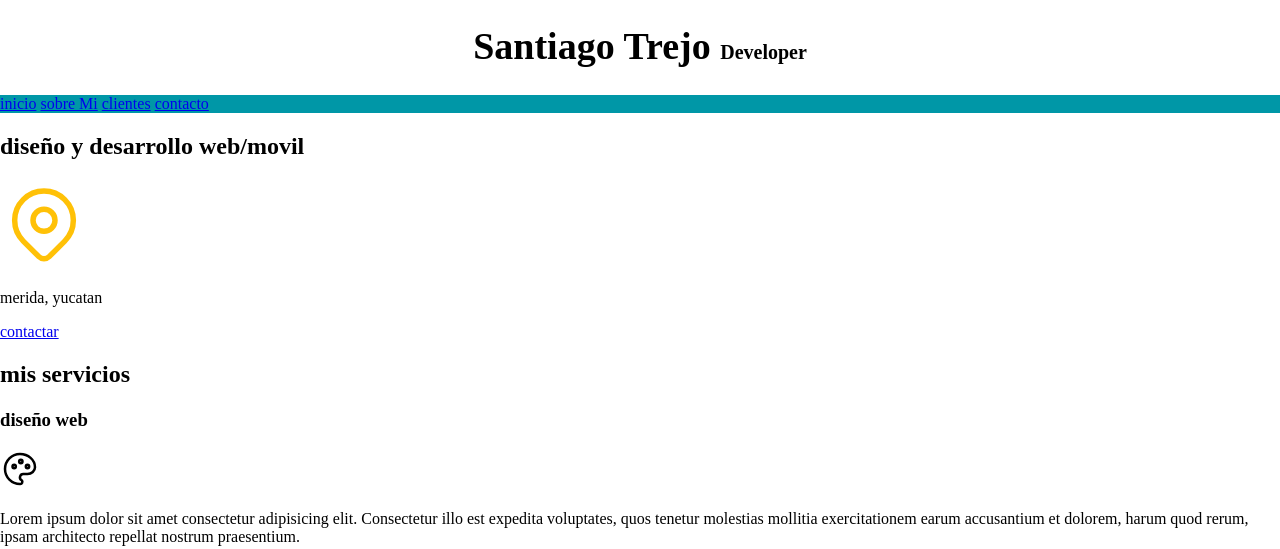
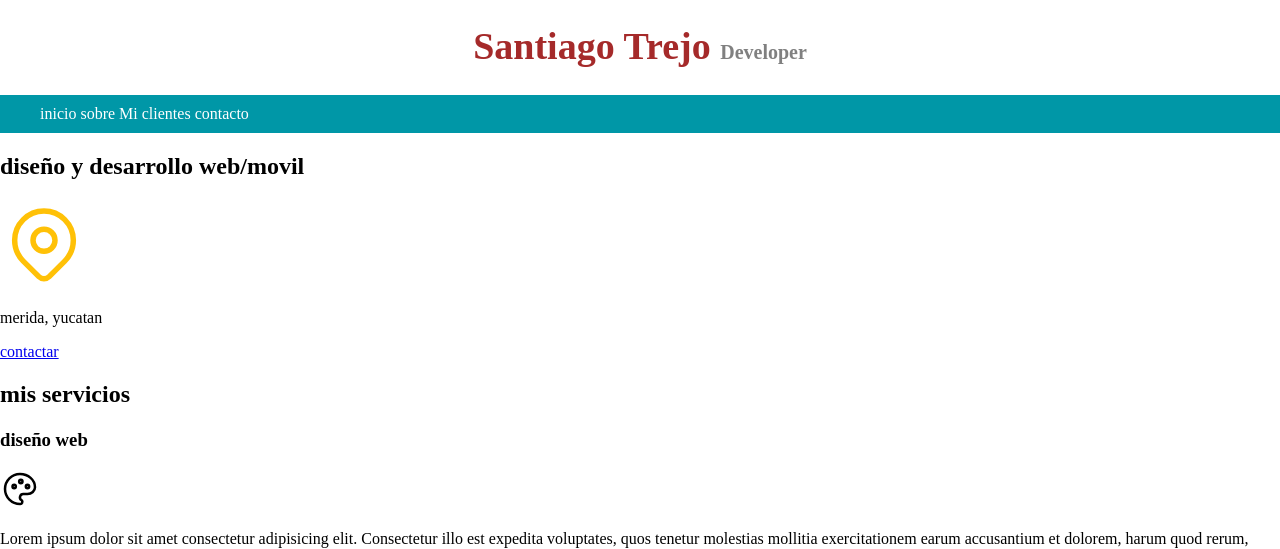
Before and after one commit to hirochi04/DEVELOPER-PAGE, a plain HTML site: page index.html in a window 1280 px wide. Shown: the top 549 px of the page. Drawn offline with Linux system fonts and the light colour scheme.

Commit message:
Advances with the navmaqueta html

```diff
--- a/CSS/styles.css
+++ b/CSS/styles.css
@@ -20,12 +20,41 @@ body{
 .titulo {
     text-align: center;
     font-size: 3.8rem;
+    color: brown;
 }
 
 .titulo span {
     font-size: 2rem;
+    color: gray;
 }
 
 .navegacion-principal{
     background-color: var(--secundario);
 }
+
+.contenedor {
+    width: 120rem;
+/* una manera de poner los 4 margenes en 4 propiedades
+    width: 120rem;
+    margin-top: 0;
+    margin-bottom: 0;
+    margin-left: auto;
+    margin-right: auto;
+    */
+    /*margin: 0 auto 0 auto; tomando las posiciones de un reloj*/
+    margin: 0 auto; /* el primer valor corresponde a top-bottom y el segundo valor corresponde a right-left*/
+}
+
+.nav-bg {
+
+    background-color: var(--secundario);
+}
+
+.navegacion-principal{
+    padding: 1rem;
+}
+
+.navegacion-principal a{
+    color: var(--blanco);
+    text-decoration: none;
+}
--- a/index.html
+++ b/index.html
@@ -22,12 +22,15 @@
     <h1 class="titulo">Santiago Trejo <span>Developer</span></h1>
     </header>
 
-    <nav class="navegacion-principal">
+<div class="nav-bg">
+    <nav class="navegacion-principal contenedor">
         <a href="https://www.youtube.com/">inicio</a>
         <a href="#">sobre Mi</a>
         <a href="#">clientes</a>
         <a href="#">contacto</a>
+
     </nav>
+</div>
 
     <section>
     <h2>diseño y desarrollo web/movil</h2>
```
